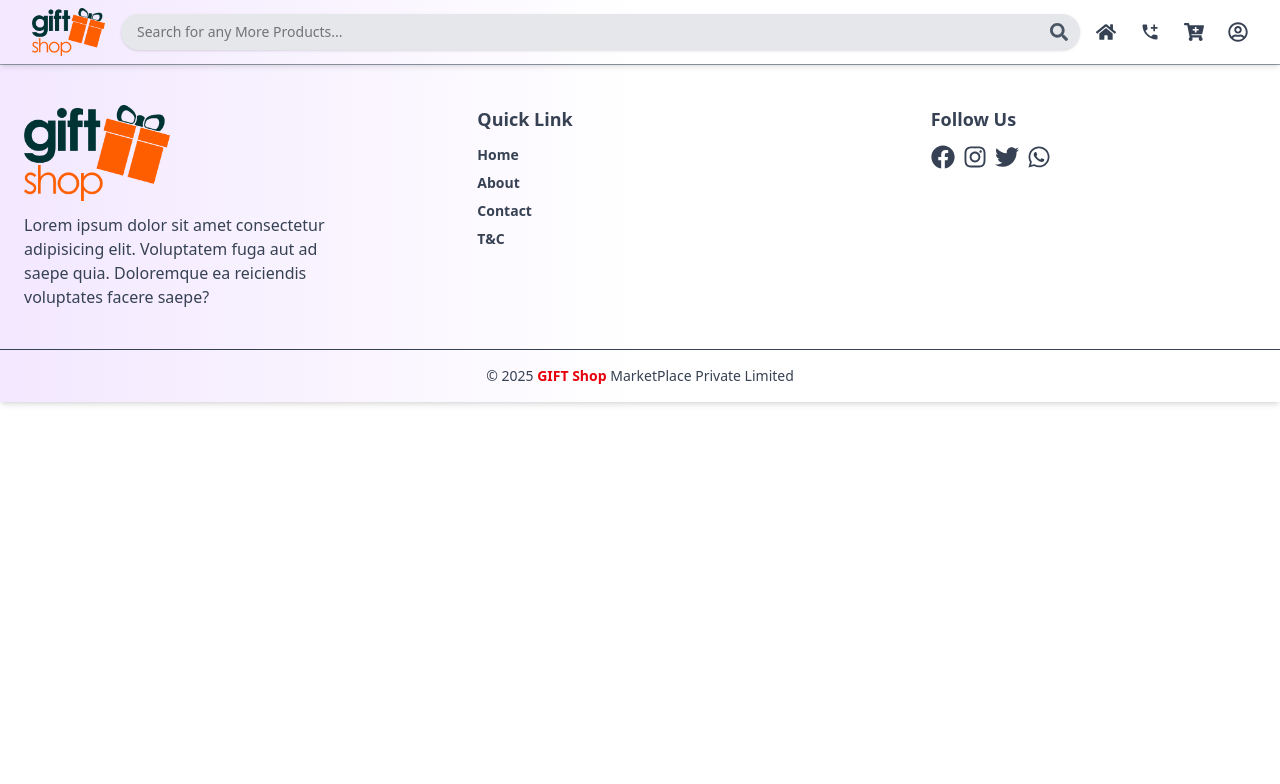
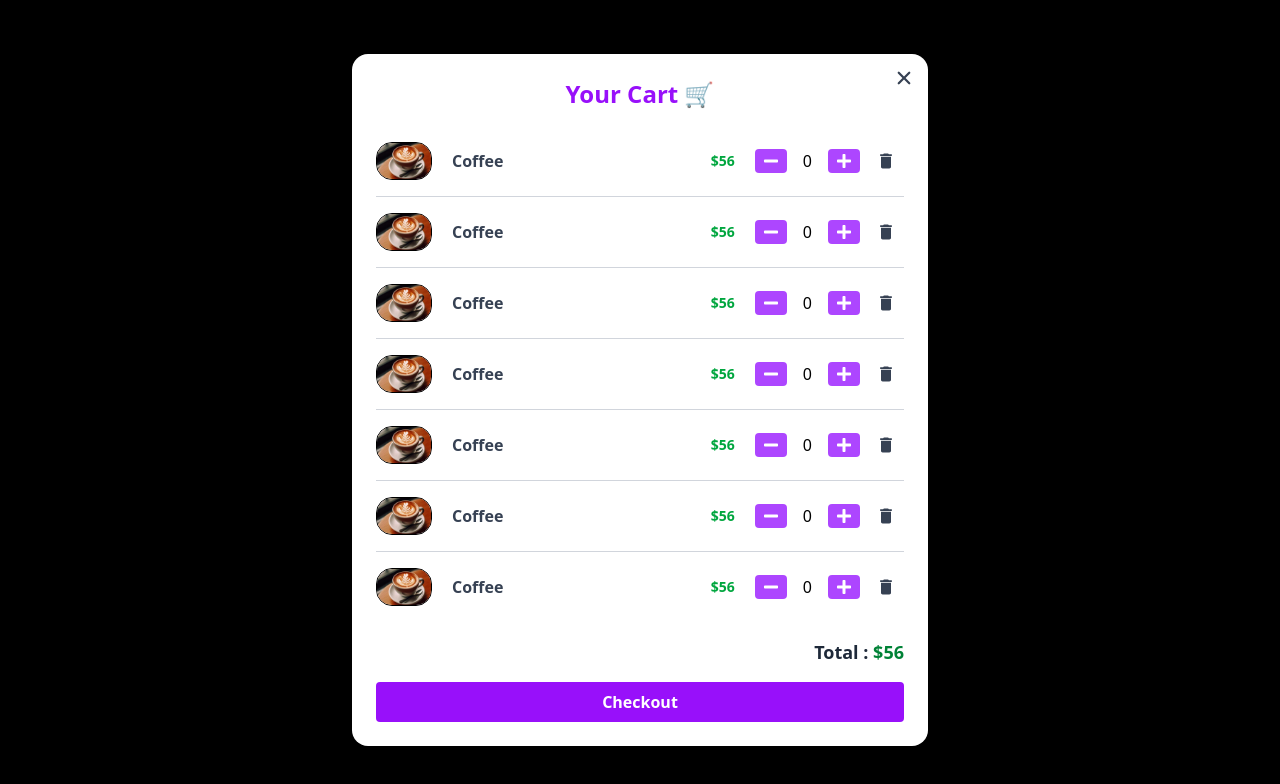
Before and after one commit to Arjun8400/shopping_Project, a React (Vite) app in the folder Fronten_Eccomer/: page /cart in a window 1280 px wide. Shown: the top 784 px of the page. Built offline with nearby package versions, Linux system fonts and the light colour scheme.

Commit message:
Complete Cart section

```diff
--- a/Fronten_Eccomer/src/App.jsx
+++ b/Fronten_Eccomer/src/App.jsx
@@ -6,6 +6,7 @@ import Footer from './components/Footer'
 import Quary from './pages/Quary'
 import Login from './components/Login'
 import Reg from './components/Reg'
+import Cart from './pages/Cart'
 
 const App = () => {
   return (
@@ -17,6 +18,7 @@ const App = () => {
           <Route path='/quary' element={<Quary/>}/>
           <Route path='/login' element={<Login/>} />
           <Route path='/reg' element={<Reg/>} />
+          <Route path='/cart' element={<Cart/>} />
         </Routes>
         <Footer/>
       </BrowserRouter>
--- a/Fronten_Eccomer/src/components/Navbar.jsx
+++ b/Fronten_Eccomer/src/components/Navbar.jsx
@@ -18,7 +18,7 @@ const Navbar = () => {
         <div className='flex justify-between items-center h-16 relative'>
           {/* Logo */}
           <div>
-            <img src={shoppingLogo} alt="shopping Logo" className='h-12 w-auto' />
+            <Link to={"/"}><img src={shoppingLogo} alt="shopping Logo" className='h-12 w-auto' /></Link>
           </div>
           {/* Search Bar */}
           <div className='flex-1 mx-4 '>
@@ -36,7 +36,7 @@ const Navbar = () => {
               <Link to={"/quary"} className='text-gray-700 hover:text-purple-500'>
                 <MdAddCall className='text-xl' />
               </Link>
-              <Link className='text-gray-700 hover:text-purple-500'>
+              <Link to={"/cart"} className='text-gray-700 hover:text-purple-500'>
                 <FaCartPlus className='text-xl' />
               </Link>
               <Link to={"/login"} className='text-gray-700 hover:text-purple-500'>
@@ -59,11 +59,11 @@ const Navbar = () => {
               <Link to={"/quary"} className='block text-gray-500 hover:text-purple-500'>
                 <MdAddCall className='inline text-xl' /> Contact
               </Link>
-              <Link className='block text-gray-500 hover:text-purple-500'>
+              <Link to={"/cart"} className='block text-gray-500 hover:text-purple-500'>
                 <FaCartPlus className='text-xl inline' /> Cart
               </Link>
-              <Link className='block text-gray-500 hover:text-purple-500'>
-                <FaRegUserCircle to={"/login"} className='text-xl inline' /> User
+              <Link to={"/login"} className='block text-gray-500 hover:text-purple-500'>
+                <FaRegUserCircle  className='text-xl inline' /> User
               </Link>
             </div>
             }
--- a/Fronten_Eccomer/src/components/Product.jsx
+++ b/Fronten_Eccomer/src/components/Product.jsx
@@ -18,7 +18,7 @@ const Product = () => {
                 <h3 className='mt-2 font-medium text-gray-800'>Coffee</h3>
                 <p className='mt-1 font-normal text-gray-500'>Lorem ipsum dolor sit amet, consectetur adipisicing elit. Aperiam, ab?</p>
                 <p className='text-green-700 font-bold'>$56</p>
-                <button className='w-full bg-purple-500 text-white mt-2 py-1 rounded hover:bg-purple-800'>Add To Cart</button>
+                <button className='w-full bg-purple-500 text-white mt-2 py-1 rounded hover:bg-purple-800 cursor-pointer'>Add To Cart</button>
 
             </div>
                     ))
--- /dev/null
+++ b/Fronten_Eccomer/src/pages/Cart.jsx
@@ -0,0 +1,55 @@
+import React from 'react'
+import { useNavigate } from 'react-router-dom'
+import { IoClose } from "react-icons/io5";
+import cartImage from '../assets/coffee.jpg'
+import { FaPlus, FaMinus } from "react-icons/fa";
+import { MdDelete } from "react-icons/md";
+
+const Cart = () => {
+    const navegate = useNavigate()
+    return (
+        <div className='fixed inset-0 bg-black bg-opacity-85 backdrop-blur-sm flex justify-center items-center z-50 '>
+            {/* Cart start section */}
+            <div className='bg-white w-full max-w-xl p-6 rounded-2xl relative overflow-y-auto max-h-[90vh]'>
+                <button onClick={() => (navegate('/'))} className='absolute top-3 right-3 text-gray-700 hover:text-red-600 text-2xl font-bold'>
+                    <IoClose />
+                </button>
+                <h2 className='text-2xl font-bold text-purple-600 text-center mb-4'>
+                    Your Cart 🛒
+                </h2>
+                {/* Cart Itams */}
+                <ul className='divide-y divide-gray-300'>
+                    {
+                        [1, 2, 3, 4, 5, 6, 7].map((itam,index) => (
+                            <li key={index} className='flex items-center gap-5 py-4'>
+                                <img src={cartImage} alt="" className='w-14 rounded-2xl object-cover border' />
+                                <div className='flex-1'>
+                                    <h3 className='font-semibold text-gray-700'>Coffee</h3>
+                                </div>
+                                <p className='text-sm text-green-600 font-bold'>$56</p>
+                                <div className='flex items-center gap-2'>
+                                    <button className='px-2 py-1 bg-purple-500 hover:bg-purple-700 text-white rounded'><FaMinus /></button>
+                                    <button className='px-2'>0</button>
+                                    <button className='px-2 py-1 bg-purple-500 hover:bg-purple-700 text-white rounded'><FaPlus /></button>
+                                    {/* Delete Button */}
+                                    <button className='px-2 py-1 text-xl text-gray-700 hover:text-red-700  rounded'><MdDelete /></button>
+                                </div>
+                            </li>
+                        ))
+                    }
+
+                </ul>
+                {/* Cart Itams Total */}
+                <div className='mt-4 text-right'>
+                    <p className='text-lg font-semibold text-gray-800'>
+                        Total :
+                        <span className='text-green-700 font-bold'> $56</span>
+                    </p>
+                    <button className='bg-purple-600 mt-4 w-full px-6 py-2 rounded text-white font-bold hover:bg-purple-900 cursor-pointer'>Checkout</button>
+                </div>
+            </div>
+        </div>
+    )
+}
+
+export default Cart
```
